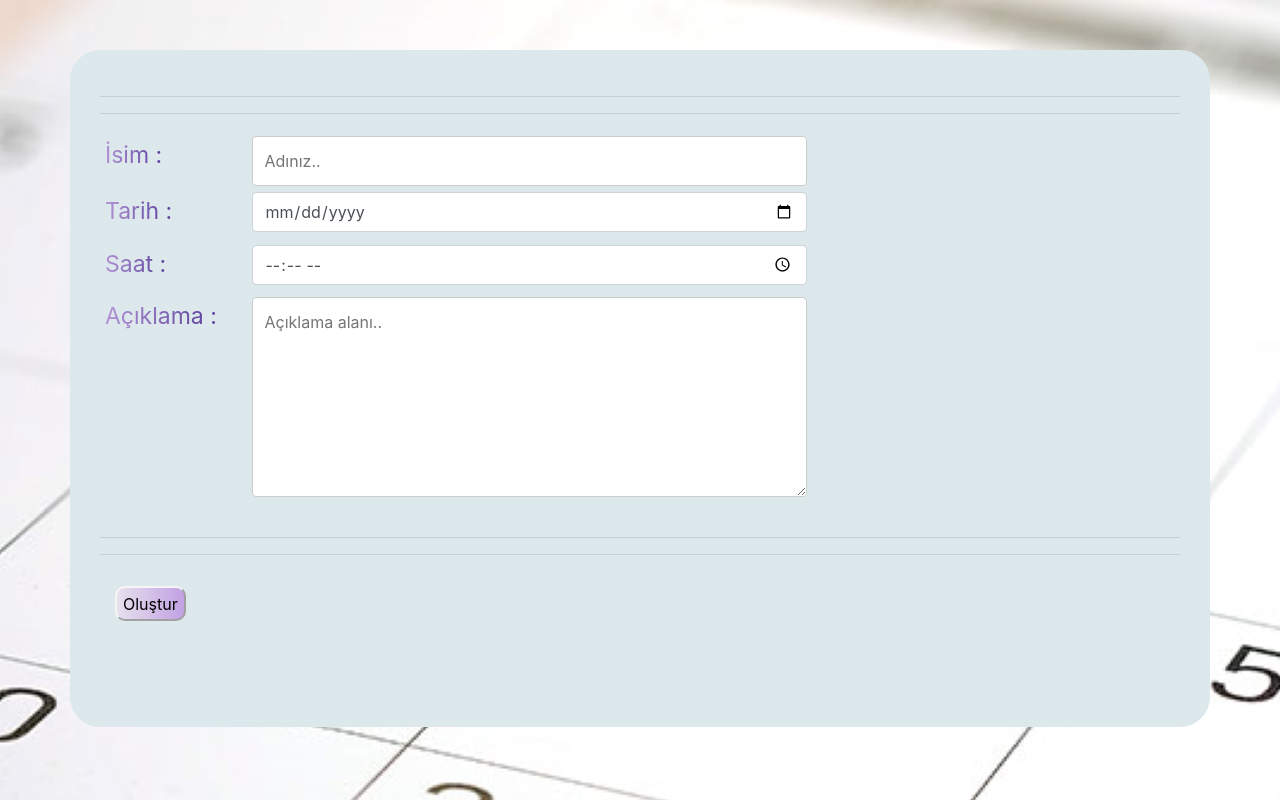
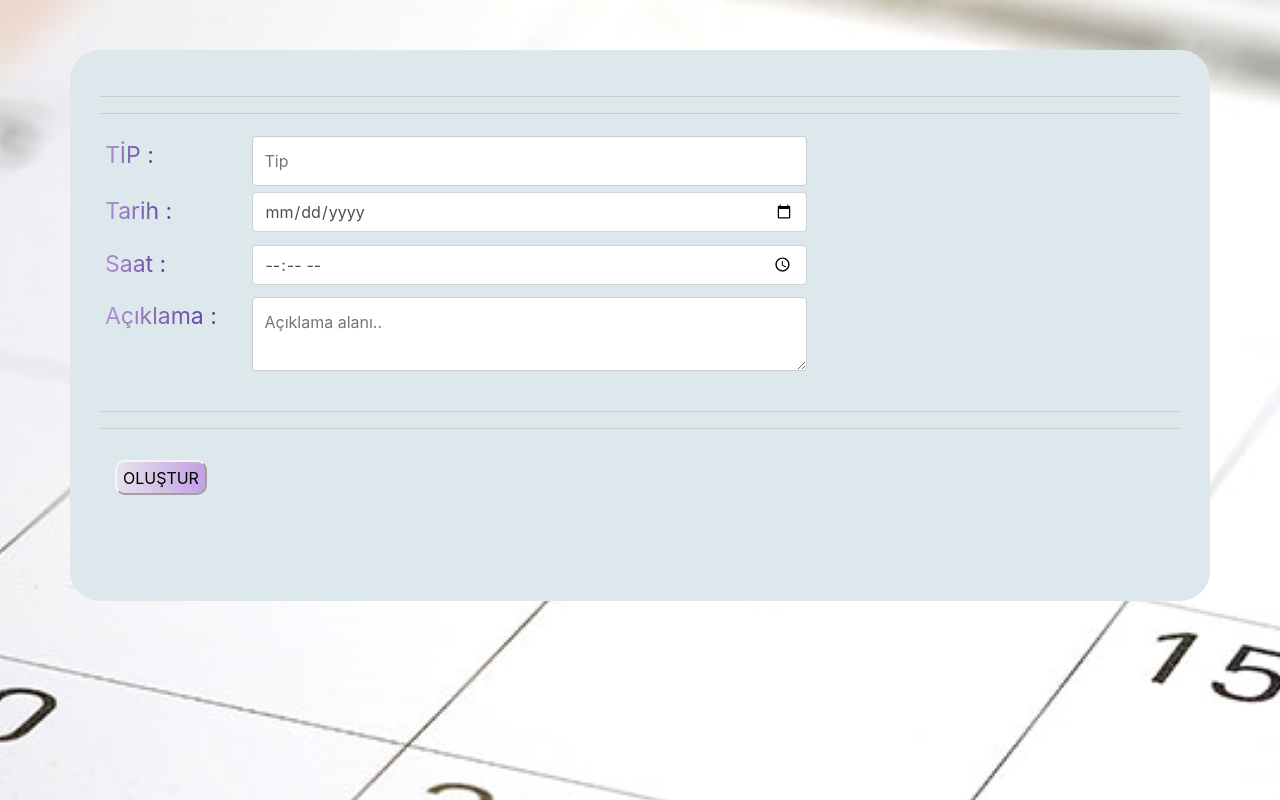
Before and after one commit to HASAN-GRDL/Takvim-Uygulamas-, a website: page ekran/ekran.html in a window 1280 px wide. Drawn offline with nearby package versions, Linux system fonts and the light colour scheme.

Commit message:
tip eklendi

```diff
--- a/ekran/ekran.css
+++ b/ekran/ekran.css
@@ -67,8 +67,14 @@ body{
     border-radius: 10px;
   }
   tr{
-    background-image: linear-gradient(to left, #d4c7e2, #e7e1ed);
+    background-image: linear-gradient(to left, #d4c7e2, #d0c0e1);
   }
   #myTable{
     visibility:hidden;
   }
+  table th{
+    color: rgb(147, 50, 113);
+  }
+  table td{
+    font-weight: bold;
+  }
--- a/ekran/ekran.html
+++ b/ekran/ekran.html
@@ -15,10 +15,10 @@
         <form action="/action_page.php">
         <div class="row">
           <div class="col-25">
-            <label for="fname">İsim :</label>
+            <label for="fname">TİP :</label>
           </div>
           <div class="col-75">
-            <input type="text" id="isim" name="isim" placeholder="Adınız..">
+            <input type="text" id="tip" name="tip" placeholder="Tip">
           </div>
         </div>
         <div class="row">
@@ -34,7 +34,7 @@
             <label for="time">Saat :</label>
           </div>
           <div class="col-75">
-            <input id="time" type="time" class="form-control" placeholder="Tarih">
+            <input id="time" type="time" class="form-control" placeholder="Saat">
           </div>
         </div>
         <div class="row">
@@ -42,17 +42,17 @@
             <label for="subject">Açıklama :</label>
           </div>
           <div class="col-75">
-            <textarea id="aciklama" name="Açiklama" placeholder="Açıklama alanı.." style="height:200px"></textarea>
+            <textarea id="aciklama" name="Açiklama" placeholder="Açıklama alanı.."></textarea>
           </div>
         </div>
         <br>
         </form>
         <hr><hr>
         <div>
-          <button onclick="ekle()" >Oluştur</button>
+          <button onclick="ekle()" >OLUŞTUR</button>
           <table id="myTable" class="table table-striped">
               <tr>
-                <th scope="col">İSİM</th>
+                <th scope="col">TİP</th>
                 <th scope="col">TARİH</th>
                 <th scope="col">SAAT</th>
                 <th scope="col">AÇIKLAMA</th>
--- a/ekran/ekran.js
+++ b/ekran/ekran.js
@@ -4,29 +4,29 @@ function ekle() {
 
     const tr = document.createElement("tr");
 
-    var userdeger = document.getElementById("isim").value;
-    const user = document.createElement("th");
-    const textUser = document.createTextNode(userdeger);
-    user.appendChild(textUser);
+    var tipdeger = document.getElementById("tip").value;
+    const tip = document.createElement("td");
+    const textTip = document.createTextNode(tipdeger);
+    tip.appendChild(textTip);
 
     var datedeger = document.getElementById("date").value;
-    const date = document.createElement("th");
+    const date = document.createElement("td");
     const textDate = document.createTextNode(datedeger);
     date.appendChild(textDate);
 
 
     var timedeger = document.getElementById("time").value;
-    const time = document.createElement("th");
+    const time = document.createElement("td");
     const textTime = document.createTextNode(timedeger);
     time.appendChild(textTime);
 
     var descriptionDeger = document.getElementById("aciklama").value;
-    const description = document.createElement("th");
+    const description = document.createElement("td");
     const textDescription = document.createTextNode(descriptionDeger);
     description.appendChild(textDescription);
 
 
-    tr.appendChild(user);
+    tr.appendChild(tip);
     tr.appendChild(date);
     tr.appendChild(time);
     tr.appendChild(description);
```
